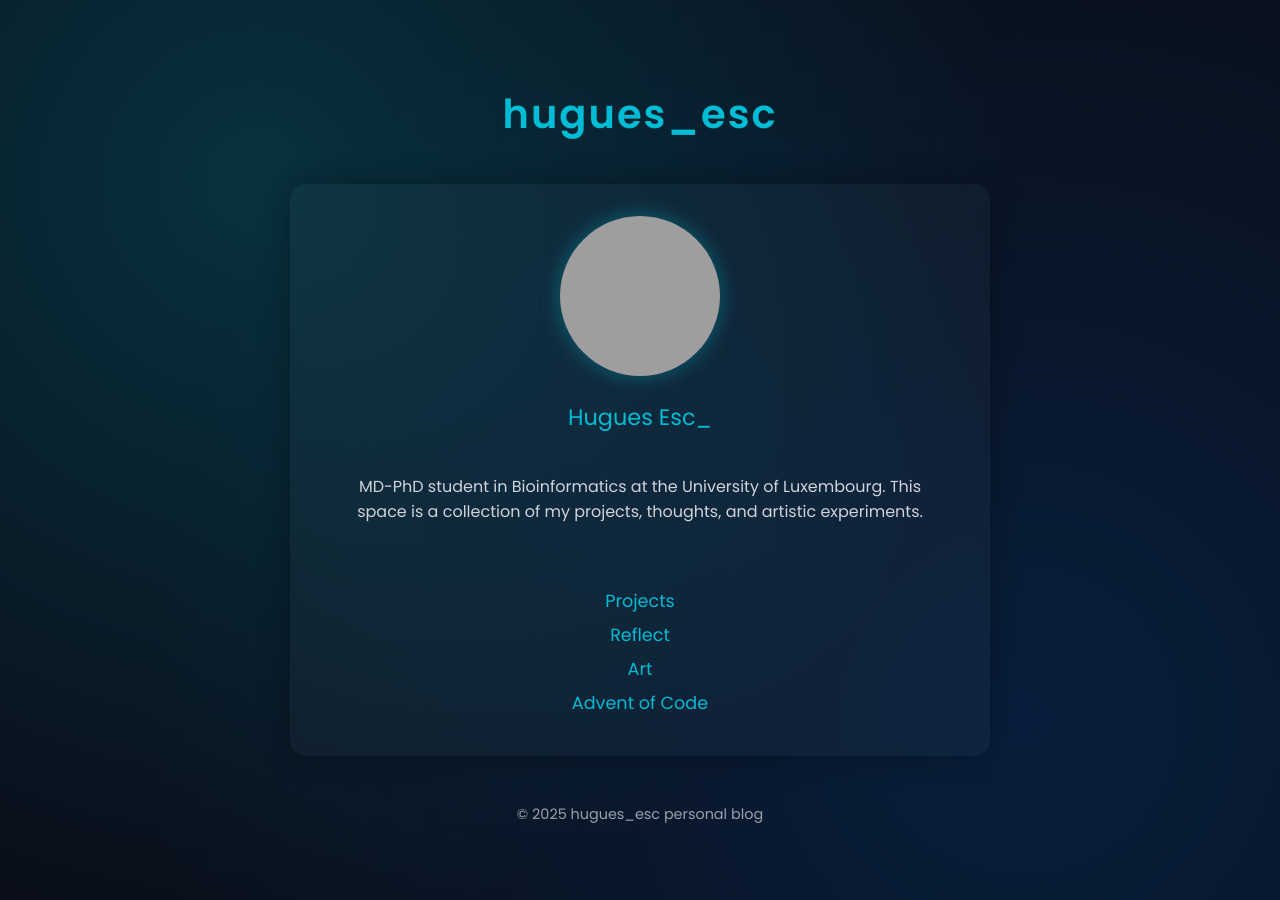
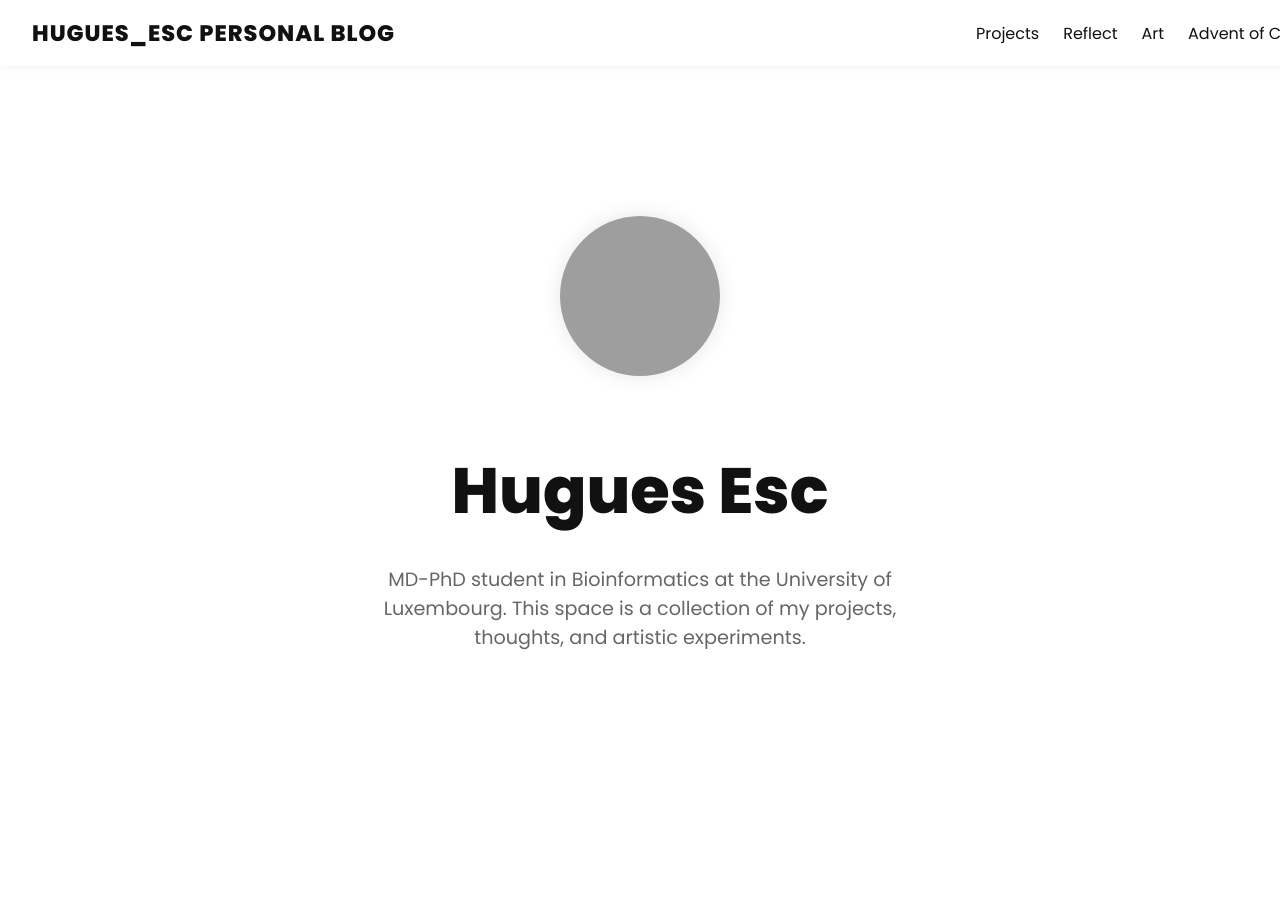
Before and after one commit to h-escoffier/h-escoffier.github.io, a Jekyll site: the page built from index.md, in a window 1280 px wide and 900 px high. Built offline with Jekyll 4.4.1, drawn with Linux system fonts in a browser that asks for light colours; grey boxes are pictures that could not be loaded.

Commit message:
fix: change colors in main layout

```diff
--- a/_layouts/main.html
+++ b/_layouts/main.html
@@ -1,151 +1,155 @@
 <!DOCTYPE html>
 <html lang="en">
 <head>
-  <meta charset="UTF-8">
-  <meta name="viewport" content="width=device-width, initial-scale=1">
+  <meta charset="UTF-8" />
+  <meta name="viewport" content="width=device-width, initial-scale=1" />
   <title>{{ page.title }}</title>
 
   <!-- Google Fonts -->
-  <link href="https://fonts.googleapis.com/css2?family=Poppins:wght@300;400;600&display=swap" rel="stylesheet">
+  <link href="https://fonts.googleapis.com/css2?family=Poppins:wght@300;400;600;800&display=swap" rel="stylesheet">
 
-  <!-- Animate on Scroll -->
-  <link rel="stylesheet" href="https://unpkg.com/aos@2.3.1/dist/aos.css" />
-
+  <!-- CSS -->
   <style>
     :root {
-      --primary: #007bff;
-      --bg: #0a0f1a;
-      --text: #e4e7ec;
-      --muted: #9aa0ac;
-      --accent: #00bcd4;
-    }
-
-    * {
-      box-sizing: border-box;
+      --text: #111;
+      --muted: #666;
+      --accent: #007bff;
+      --bg: #ffffff;
+      --font: 'Poppins', sans-serif;
     }
 
     body {
       margin: 0;
-      padding: 0;
-      font-family: 'Poppins', sans-serif;
+      font-family: var(--font);
       background: var(--bg);
       color: var(--text);
-      min-height: 100vh;
+      scroll-behavior: smooth;
+    }
+
+    /* Header */
+    header {
+      position: fixed;
+      top: 0;
+      width: 100%;
+      background: rgba(255, 255, 255, 0.9);
+      backdrop-filter: blur(6px);
+      box-shadow: 0 1px 10px rgba(0, 0, 0, 0.05);
+      z-index: 1000;
+      display: flex;
+      justify-content: space-between;
+      align-items: center;
+      padding: 1rem 2rem;
+    }
+
+    header .logo {
+      font-weight: 700;
+      font-size: 1.4rem;
+      color: var(--text);
+      letter-spacing: 1px;
+      text-transform: uppercase;
+    }
+
+    nav ul {
+      list-style: none;
+      display: flex;
+      gap: 1.5rem;
+      margin: 0;
+      padding: 0;
+    }
+
+    nav a {
+      text-decoration: none;
+      color: var(--text);
+      font-weight: 500;
+      position: relative;
+    }
+
+    nav a::after {
+      content: "";
+      position: absolute;
+      bottom: -4px;
+      left: 0;
+      width: 0;
+      height: 2px;
+      background: var(--accent);
+      transition: width 0.3s ease;
+    }
+
+    nav a:hover::after {
+      width: 100%;
+    }
+
+    /* Main section */
+    main {
       display: flex;
       flex-direction: column;
       align-items: center;
       justify-content: center;
+      height: 100vh;
       text-align: center;
-      overflow-x: hidden;
+      padding: 0 1rem;
     }
 
-    header {
-      margin-bottom: 2rem;
+    h1 {
+      font-size: 4rem;
+      font-weight: 800;
+      margin-bottom: 0.5rem;
+      color: var(--text);
       animation: fadeIn 1.2s ease-out;
     }
 
-    h1 {
-      font-size: 2.5rem;
-      font-weight: 600;
-      color: var(--accent);
-      letter-spacing: 2px;
-      margin: 0.5rem 0;
+    p.subtitle {
+      color: var(--muted);
+      font-size: 1.2rem;
+      max-width: 600px;
+      margin-bottom: 2rem;
+      animation: fadeIn 1.8s ease-out;
     }
 
-    article {
-      max-width: 700px;
-      width: 90%;
-      background: rgba(255, 255, 255, 0.03);
-      backdrop-filter: blur(6px);
-      border-radius: 16px;
-      padding: 2rem;
-      box-shadow: 0 0 30px rgba(0, 0, 0, 0.3);
-      animation: slideUp 1s ease-out;
-    }
-
-    a {
-      color: var(--accent);
-      text-decoration: none;
-      transition: color 0.3s ease;
-    }
-
-    a:hover {
-      color: var(--primary);
-    }
-
-    ul {
-      list-style: none;
-      padding: 0;
-      margin: 1rem 0 0;
-    }
-
-    li {
-      font-size: 1.1rem;
-      margin: 0.5rem 0;
-      opacity: 0;
-      transform: translateY(20px);
-      animation: fadeUp 0.6s ease forwards;
-    }
-
-    li:nth-child(1) { animation-delay: 0.2s; }
-    li:nth-child(2) { animation-delay: 0.4s; }
-    li:nth-child(3) { animation-delay: 0.6s; }
-    li:nth-child(4) { animation-delay: 0.8s; }
-
-    footer {
-      margin-top: 3rem;
-      font-size: 0.9rem;
-      color: var(--muted);
-      animation: fadeIn 2s ease-out;
-    }
-
-    /* Background effect */
-    body::before {
-      content: "";
-      position: fixed;
-      top: 0;
-      left: 0;
-      width: 100%;
-      height: 100%;
-      background: radial-gradient(circle at 20% 20%, rgba(0, 188, 212, 0.2), transparent 60%),
-                  radial-gradient(circle at 80% 80%, rgba(0, 123, 255, 0.15), transparent 70%);
-      z-index: -1;
-    }
-
-    /* Animations */
+    /* Animation */
     @keyframes fadeIn {
-      from { opacity: 0; }
-      to { opacity: 1; }
-    }
-
-    @keyframes slideUp {
-      from { opacity: 0; transform: translateY(30px); }
+      from { opacity: 0; transform: translateY(20px); }
       to { opacity: 1; transform: translateY(0); }
     }
 
-    @keyframes fadeUp {
-      to { opacity: 1; transform: translateY(0); }
+    footer {
+      text-align: center;
+      padding: 2rem;
+      font-size: 0.9rem;
+      color: var(--muted);
+      border-top: 1px solid #eee;
     }
+
+    img.profile {
+      width: 160px;
+      height: 160px;
+      border-radius: 50%;
+      object-fit: cover;
+      box-shadow: 0 0 20px rgba(0, 0, 0, 0.1);
+      margin-bottom: 1.5rem;
+      animation: fadeIn 1.5s ease-out;
+    }
+
   </style>
 </head>
 
 <body>
   <header>
-    <h1>{{ page.title }}</h1>
+    <div class="logo">{{ site.title | default: "hugues_esc" }}</div>
+    <nav>
+      <ul>
+        <li><a href="/projects/">Projects</a></li>
+        <li><a href="/reflect/">Reflect</a></li>
+        <li><a href="/art/">Art</a></li>
+        <li><a href="/advent_of_code/">Advent of Code</a></li>
+      </ul>
+    </nav>
   </header>
 
-  <article data-aos="fade-up">
-    {{ content }}
-  </article>
+  {{ content }}
 
   <footer>
     © {{ site.time | date: "%Y" }} {{ site.title | default: "hugues_esc" }}
   </footer>
-
-  <!-- Animate on Scroll JS -->
-  <script src="https://unpkg.com/aos@2.3.1/dist/aos.js"></script>
-  <script>
-    AOS.init({ duration: 800, once: true });
-  </script>
 </body>
 </html>
--- a/index.md
+++ b/index.md
@@ -3,26 +3,13 @@ layout: main
 title: hugues_esc
 ---
 
-<div style="display: flex; flex-direction: column; align-items: center; gap: 1.5rem;">
+<main>
+  <img src="./assets/profile.jpg" alt="Hugues portrait" class="profile" />
 
-  <!-- Profile -->
-  <img src="./assets/profile_picture.tif" alt="Profile picture" style="width: 160px; height: 160px; border-radius: 50%; object-fit: cover; box-shadow: 0 0 20px rgba(0,188,212,0.4);">
+  <h1>Hugues Esc</h1>
 
-  <!-- Title -->
-  <h2 style="font-weight: 500; color: #00bcd4; font-size: 1.4rem; margin: 0;">Hugues Esc_</h2>
-
-  <!-- Introduction text -->
-  <p style="max-width: 600px; text-align: center; color: #cfd3db; font-size: 1rem;">
+  <p class="subtitle">
     MD-PhD student in Bioinformatics at the University of Luxembourg.
     This space is a collection of my projects, thoughts, and artistic experiments.
   </p>
-
-  <!-- Main links -->
-  <ul style="list-style: none; padding: 0; margin-top: 1rem;">
-    <li><a href="./projects/">Projects</a></li>
-    <li><a href="./reflect/">Reflect</a></li>
-    <li><a href="./art/">Art</a></li>
-    <li><a href="./advent_of_code/">Advent of Code</a></li>
-  </ul>
-
-</div>
+</main>
```
